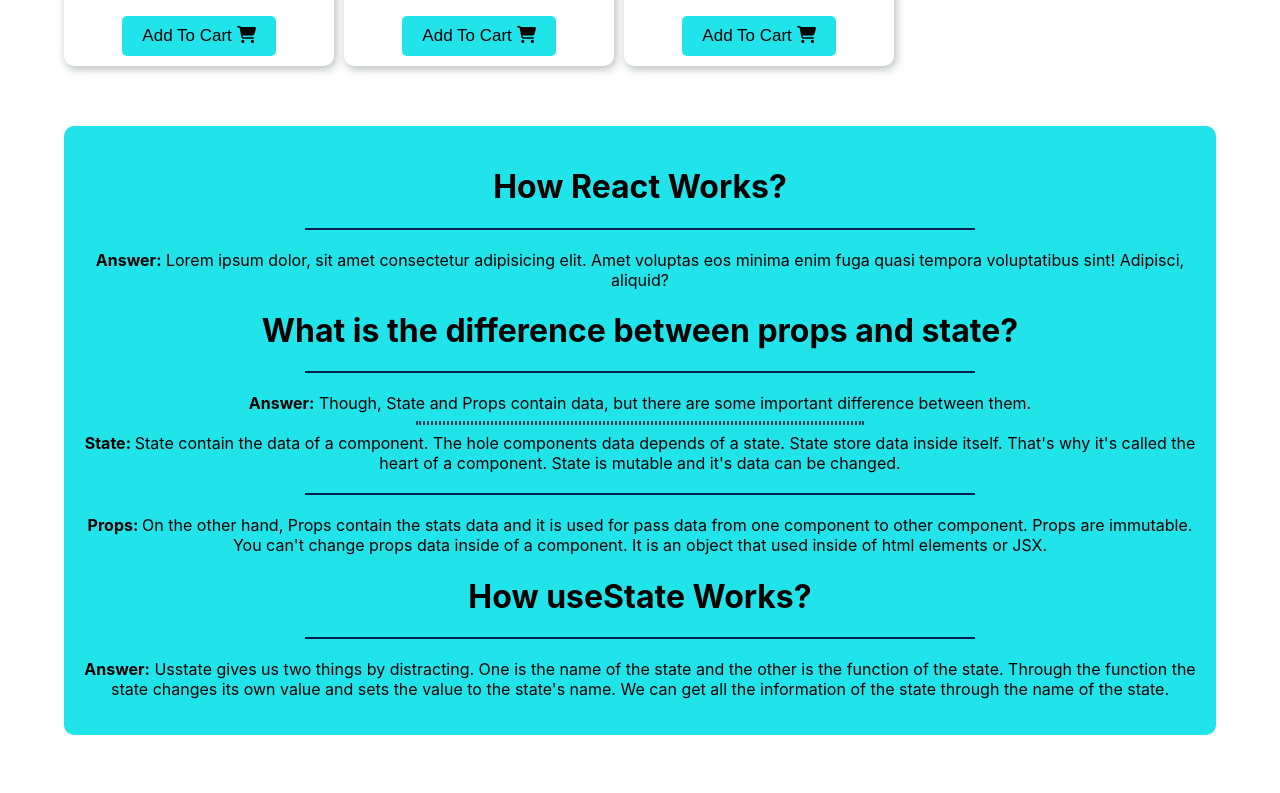
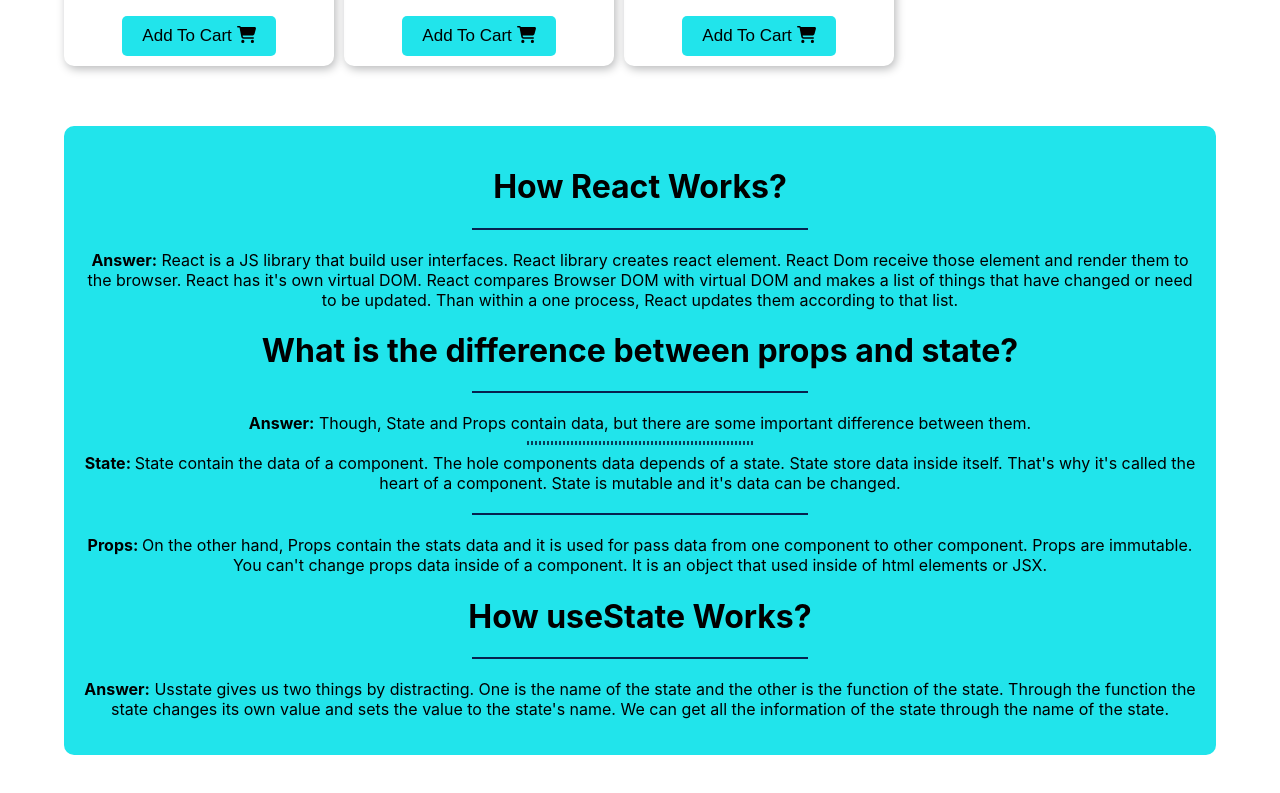
Before and after one commit to shakerscode/lucky-pet-web-app, a React (Create React App) app: page / in a window 1280 px wide. Shown: the part 1751-2544 px from the top of the page. Built offline with nearby package versions, Linux system fonts and the light colour scheme.

Commit message:
last question answered

```diff
--- a/src/components/Questions/Questions.css
+++ b/src/components/Questions/Questions.css
@@ -6,10 +6,10 @@
 }
 .hr{
 border: 0.5px solid rgba(4, 15, 63, 0.911);
-width: 60%;
+width: 30%;
 margin: 20px auto;
 }
 .hr-in-p{
     border: 2px dotted rgb(6, 63, 90);
-    width: 40%;
+    width: 20%;
 }
--- a/src/components/Questions/Questions.js
+++ b/src/components/Questions/Questions.js
@@ -8,7 +8,7 @@ const Questions = () => {
                 <div>
                     <h1>How React Works?</h1>
                     <hr className='hr' />
-                    <p><b>Answer:</b> Lorem ipsum dolor, sit amet consectetur adipisicing elit. Amet voluptas eos minima enim fuga quasi tempora voluptatibus sint! Adipisci, aliquid?</p>
+                    <p><b>Answer:</b> React is a JS library that build user interfaces. React library creates react element. React Dom receive those element and render them to the browser.  React has it's own virtual DOM. React compares Browser DOM with virtual DOM and makes a list of things that have changed or need to be updated. Than within a one process, React updates them according to that list.</p>
                 </div>
                 <div>
                     <h1>What is the difference between props and state?</h1>
```
